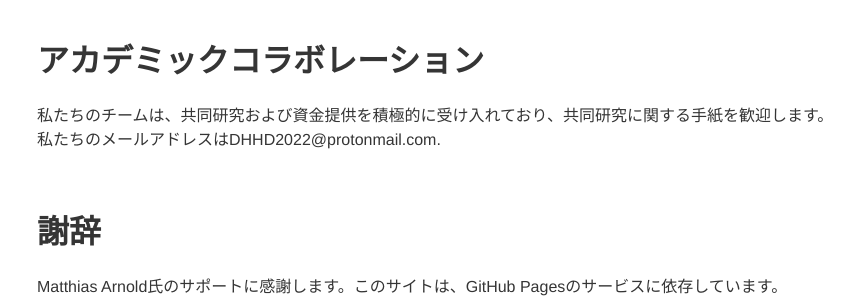
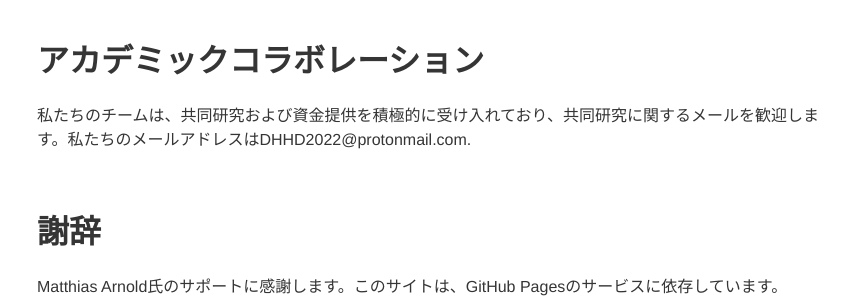
Before and after one commit to DHHD2022/DHHD2022.GitHub.io, a Jekyll site: the page built from about/jp.md, in a window 1280 px wide. Shown: the part 1379-1677 px from the top of the page, without its empty margins (203-1068 px from the left). Built offline with Jekyll 4.4.1, drawn with Linux system fonts in a browser that asks for light colours.

Commit message:
Update jp.md

```diff
--- a/about/jp.md
+++ b/about/jp.md
@@ -36,7 +36,7 @@ title: 关于我们
    <br/>
 
 # アカデミックコラボレーション
-私たちのチームは、共同研究および資金提供を積極的に受け入れており、共同研究に関する手紙を歓迎します。私たちのメールアドレスはDHHD2022@protonmail.com.
+私たちのチームは、共同研究および資金提供を積極的に受け入れており、共同研究に関するメールを歓迎します。私たちのメールアドレスはDHHD2022@protonmail.com.
 
 <br/>
 
```
